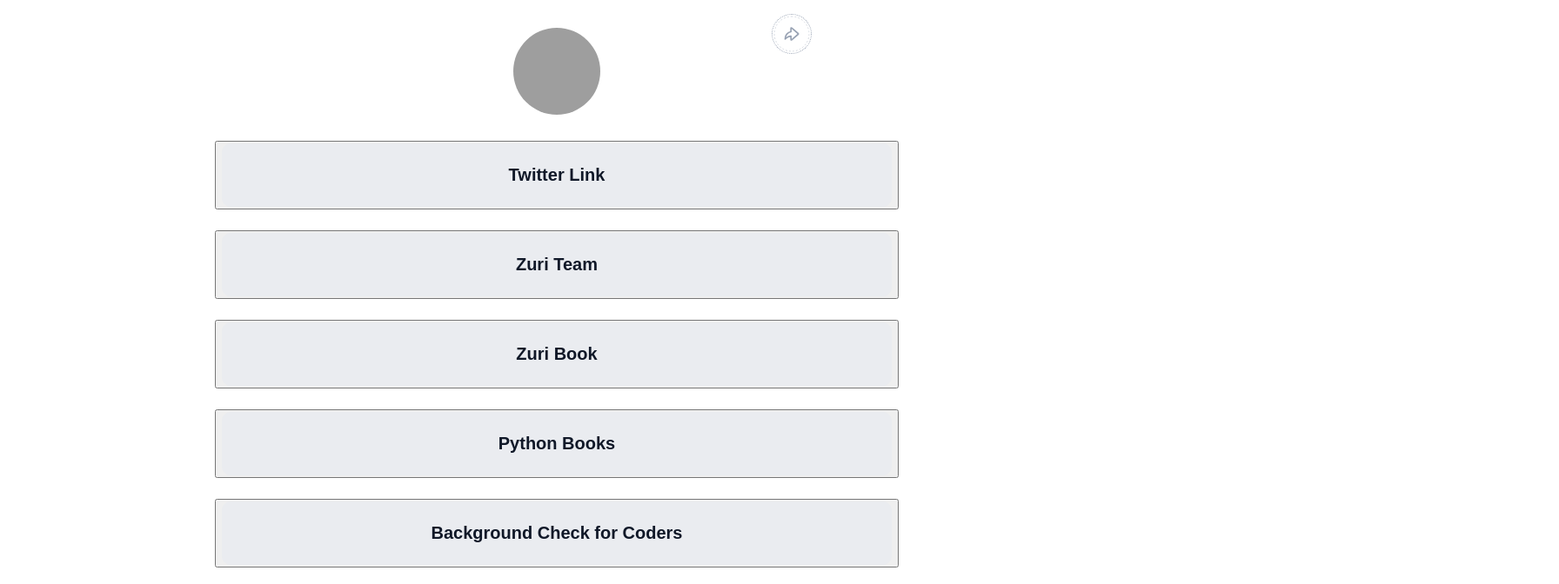
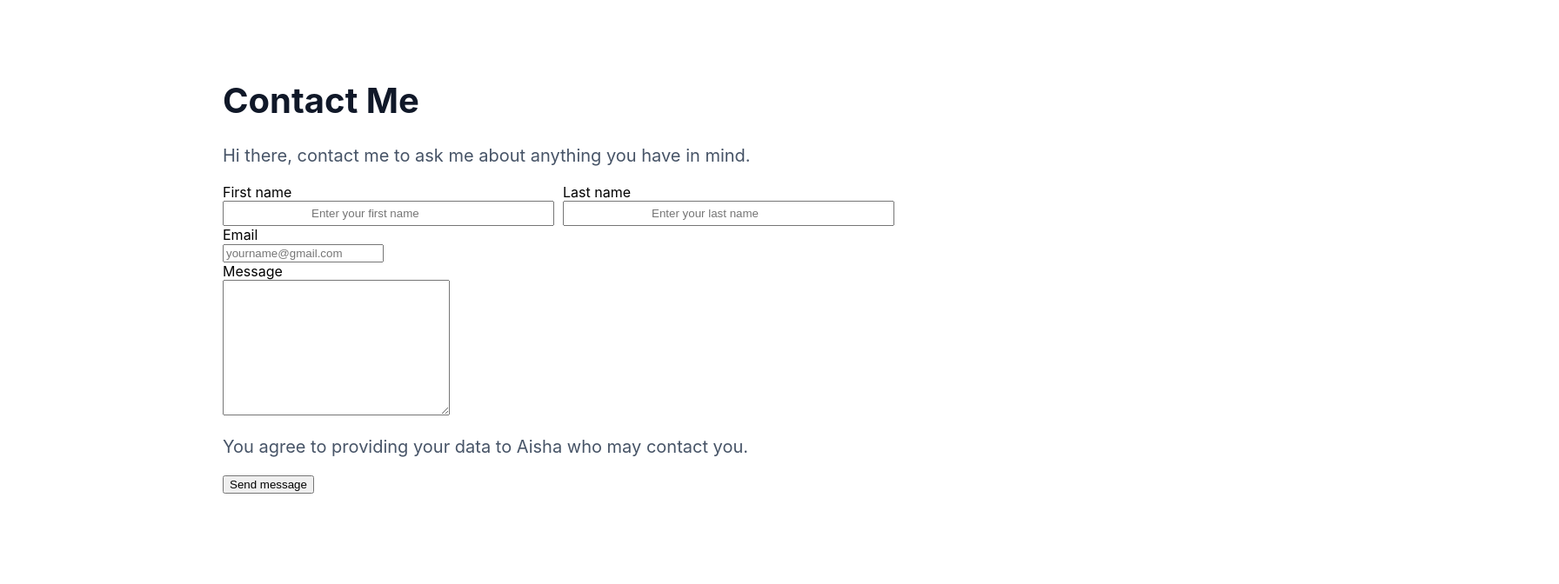
Before and after one commit to Aishaele/Zuri1, a React (Create React App) app: page /contact in a window 1280 px wide. Shown: the top 672 px of the page at 87% size, 1792 px wide, since content can reach past the window. Built offline with nearby package versions, Linux system fonts and the light colour scheme; grey boxes are pictures that could not be loaded.

Commit message:
i created a new file

```diff
--- a/package.json
+++ b/package.json
@@ -7,6 +7,7 @@
     "netlify-cli": "^12.0.11",
     "react": "^18.2.0",
     "react-dom": "^18.2.0",
+    "react-router-dom": "^6.4.3",
     "react-scripts": "5.0.1"
   },
   "scripts": {
--- a/src/App.js
+++ b/src/App.js
@@ -1,42 +1,15 @@
-import profileimg from "./img1.jpg"
-import arrow from "./arrow.svg"
-import menu from "./menu.svg"
-import colors from "./colors.svg"
-import github from "./github.svg"
-import foo from "./footerimg.svg"
-
+import Contact from "./Contact"
+import Home from "./Home";
+import { Route, Routes} from 'react-router-dom'
 function App() {
   return (
     <div classNameName="App">
-    <div className="hero">
-        <div className="wrapper">
-            <img className="arrow" src={arrow} alt=""/>
-            <img className="menu" src={menu} alt=""/>
-        <div className="profile">
-            <img id='profile_img' src={profileimg} alt=""/>
-            <h3 id='slack'>AishaEle Amodu</h3>
+
+       <Routes>
+        <Route Exact path  ="/" element = {<Home/>}/>
+        <Route Exact path="/contact" element = {<Contact/>}/>
+       </Routes>
         </div>
-        <div className="style-a-tag">
-
-            <button><a id='twitter' href="https://twitter.com/AishaeleA">Twitter Link</a></button>
-            <button><a id='‘btn__zuri' href="https://training.zuri.team">Zuri Team</a></button>
-            <button><a id='‘books' href="http://books.zuri.team">Zuri Book</a></button>
-            <button> <a id='book__python' href="https://books.zuri.team/python-for-beginners?ref_id=nanaaishaeleamodu">Python Books</a></button>
-            <button><a id='pitch' href="https://background.zuri.team">Background Check for Coders</a></button>
-            <button> <a id= 'book__design' href="https://bookszuri.team/design-rules">Design Books</a></button>
-        </div>
-        <div className="style-logo">
-            <img className="" src= {colors} alt=""/>
-            <img src={github} alt=""/>
-        </div>
-        <footer>
-            <h3>Zuri<span className="dot">.</span>Internship</h3>
-            <h4> HNG Internship 9 Frontend Task</h4>
-            <img src={foo} alt=""/>
-        </footer>
-        </div>
-    </div>
-    </div>
   );
 }
 
--- /dev/null
+++ b/src/Contact.js
@@ -0,0 +1,38 @@
+const Contact = () => {
+    const name = 'Aisha'
+  return (
+    <div className='contact-div'>
+        <h1> Contact Me</h1>
+        <p> Hi there, contact me to ask me about anything you have in mind.</p>
+
+        <form action="">
+            <div className="F-L">
+                <div className="style-input">
+                    <label htmlFor=" First_name"> First name</label> <br />
+                    <input id='first_name' type="text" placeholder='Enter your first name'/>
+                </div>
+                <div>
+                    <label htmlFor="Last_name"> Last name</label> <br />
+                    <input id='last_name' type="text" placeholder='Enter your last name' />
+                </div>
+            </div>
+            <div>
+                <label htmlFor="Email">Email</label> <br />
+                <input id='email' type="Email"  placeholder='yourname@gmail.com'/>
+            </div>
+            <div>
+                <label htmlFor="message"> Message</label><br />
+                <textarea name="message" id="message" cols="30" rows="10"></textarea>
+            </div>
+        </form>
+
+            <div className='empty_dot'>
+                <p>You agree to providing your data to {name} who may contact you.</p>
+            </div>
+
+        <button id='btn_btn'> Send message</button>
+    </div>
+  )
+}
+
+export default Contact
--- /dev/null
+++ b/src/Home.js
@@ -0,0 +1,45 @@
+import profileimg from "./img1.jpg"
+import arrow from "./arrow.svg"
+import menu from "./menu.svg"
+import colors from "./colors.svg"
+import github from "./github.svg"
+import foo from "./footerimg.svg"
+
+
+import React from 'react'
+
+const Home = () => {
+  return (
+    <div className="hero">
+        <div className="wrapper">
+            <img className="arrow" src={arrow} alt=""/>
+            <img className="menu" src={menu} alt=""/>
+        <div className="profile">
+            <img id='profile_img' src={profileimg} alt=""/>
+            <h3 id='slack'>AishaEle Amodu</h3>
+        </div>
+        <div className="style-a-tag">
+
+            <button><a id='twitter' href="https://twitter.com/AishaeleA">Twitter Link</a></button>
+            <button><a id='‘btn__zuri' href="https://training.zuri.team">Zuri Team</a></button>
+            <button><a id='‘books' href="http://books.zuri.team">Zuri Book</a></button>
+            <button> <a id='book__python' href="https://books.zuri.team/python-for-beginners?ref_id=nanaaishaeleamodu">Python Books</a></button>
+            <button><a id='pitch' href="https://background.zuri.team">Background Check for Coders</a></button>
+            <button> <a id= 'book__design' href="https://bookszuri.team/design-rules">Design Books</a></button>
+            <button> <a id='contact' href="/contact">Contact Me</a></button>
+        </div>
+        <div className="style-logo">
+            <img className="" src= {colors} alt=""/>
+            <img src={github} alt=""/>
+        </div>
+        <footer>
+            <h3>Zuri<span className="dot">.</span>Internship</h3>
+            <h4> HNG Internship 9 Frontend Task</h4>
+            <img src={foo} alt=""/>
+        </footer>
+        </div>
+</div>
+  )
+}
+
+export default Home
--- a/src/index.css
+++ b/src/index.css
@@ -103,8 +103,32 @@
   color: #667085;
   line-height: 20px;
 }
+
+.contact-div{
+  padding:  5% 20%;
+  width: 100%;
+}
+.contact-div h1 {
+  color: #101828;
+  font-size: 40px;
+  font-weight: bold;
+}
+.contact-div p{
+  color: #475467;
+  font-size: 20px;
+}
+.F-L{
+  display: flex;
+  width: 100%;
+  column-gap: 10px;
+}
+.F-L label{
+  margin-top: 10px;
+}
+.F-L input{
+  padding: 5px 100px;
+}
 @media screen and (max-width: 768px) {
-
 .menu{
   display: flex;
   justify-content: flex-end;
--- a/src/index.js
+++ b/src/index.js
@@ -2,12 +2,14 @@
 import ReactDOM from 'react-dom/client';
 import './index.css';
 import App from './App';
-
+import {BrowserRouter} from 'react-router-dom'
 
 const root = ReactDOM.createRoot(document.getElementById('root'));
 root.render(
   <React.StrictMode>
+    <BrowserRouter>
     <App />
+    </BrowserRouter>
   </React.StrictMode>
 );
 
```
Also changed, not shown: 2 other files (tests, documents, lock files or other folders).
